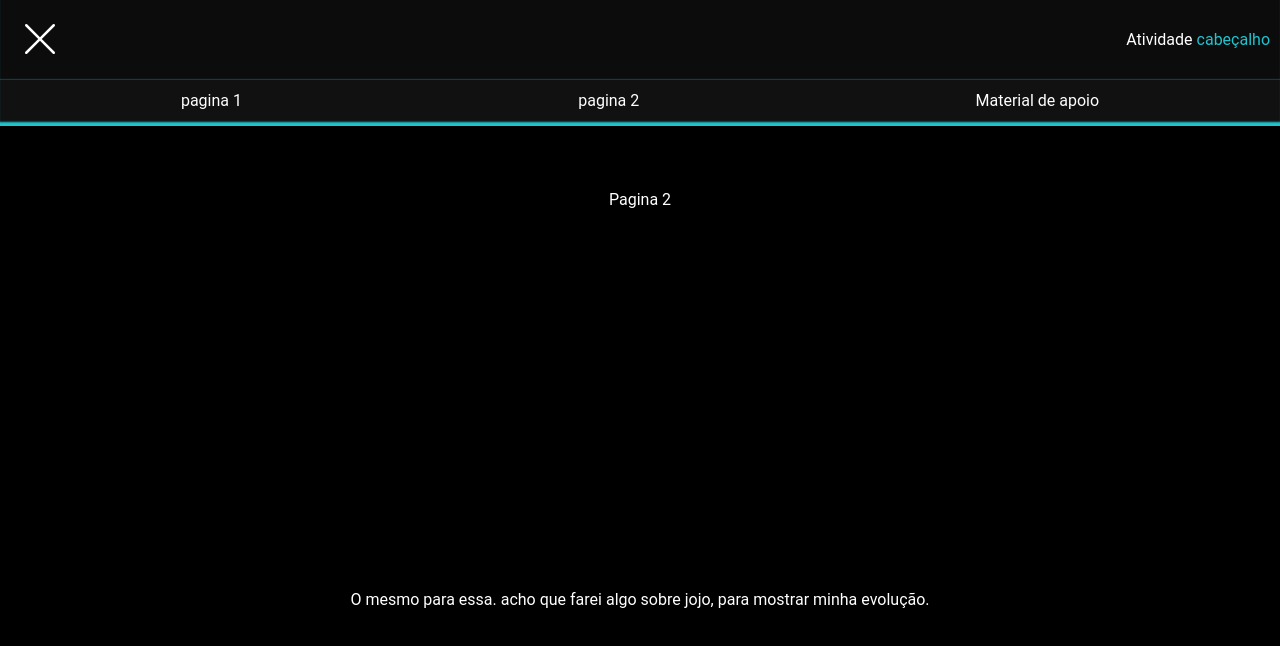
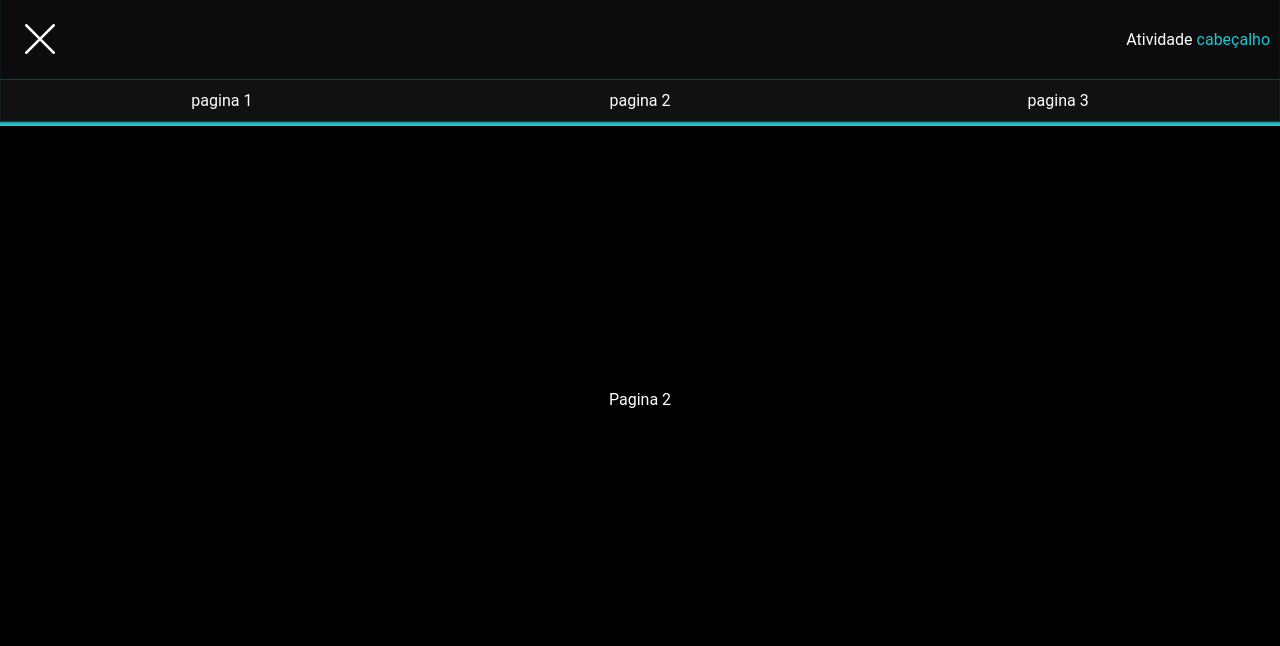
Before and after one commit to hiagogabrielga/Front-end-II, a Next.js app in the folder React/atividade-cabecalho/: page /pagina2 in a window 1280 px wide. Both pictures are taken after a click on the button 40 px from the left and 40 px from the top of the page. Shown: the top 646 px of the page. Built offline with nearby package versions, Linux system fonts and the light colour scheme.

Commit message:
atualizar

```diff
--- a/React/atividade-cabecalho/src/app/globals.css
+++ b/React/atividade-cabecalho/src/app/globals.css
@@ -42,7 +42,6 @@ table {
 	border-spacing: 0;
 }
 
-
 .divsoes{
 	background-color: black;
 	height: 100vh;
--- a/React/atividade-cabecalho/src/app/page.js
+++ b/React/atividade-cabecalho/src/app/page.js
@@ -6,7 +6,6 @@ export default function Home() {
   return (
     <div className="divsoes">
       <h2>Pagina 1</h2>
-      <p>Lembrar de adicionar alguama imagem ou conteudo para popular está pagina.</p>
     </div>
 
   );
--- a/React/atividade-cabecalho/src/app/pagina2/page.js
+++ b/React/atividade-cabecalho/src/app/pagina2/page.js
@@ -4,7 +4,6 @@ export default function PaginaTwo() {
     return (
       <div className="divsoes">
         <h2>Pagina 2</h2>
-        <p>O mesmo para essa. acho que farei algo sobre jojo, para mostrar minha evolução.</p>
       </div>
     );
   }
--- a/React/atividade-cabecalho/src/components/Header/index.js
+++ b/React/atividade-cabecalho/src/components/Header/index.js
@@ -33,9 +33,9 @@ export default function Header() {
                             <li className={style.opcao} >
                                 <Link href={'./pagina2'}>pagina 2</Link>
                             </li >
-                            <li className={style.opcao}>
-                                <a href="https://wagnerferreiraf.github.io" target="_blank">Material de apoio</a>
-                            </li>
+                            <li className={style.opcao} >
+                                <Link href={'./pagina3'}>pagina 3</Link>
+                            </li >
                         </div>
 
                     </motion.nav>
```
Also changed, not shown: React/atividade-cabecalho/src/app/pagina3/paginaTres.js (added, +8 -0 lines).
